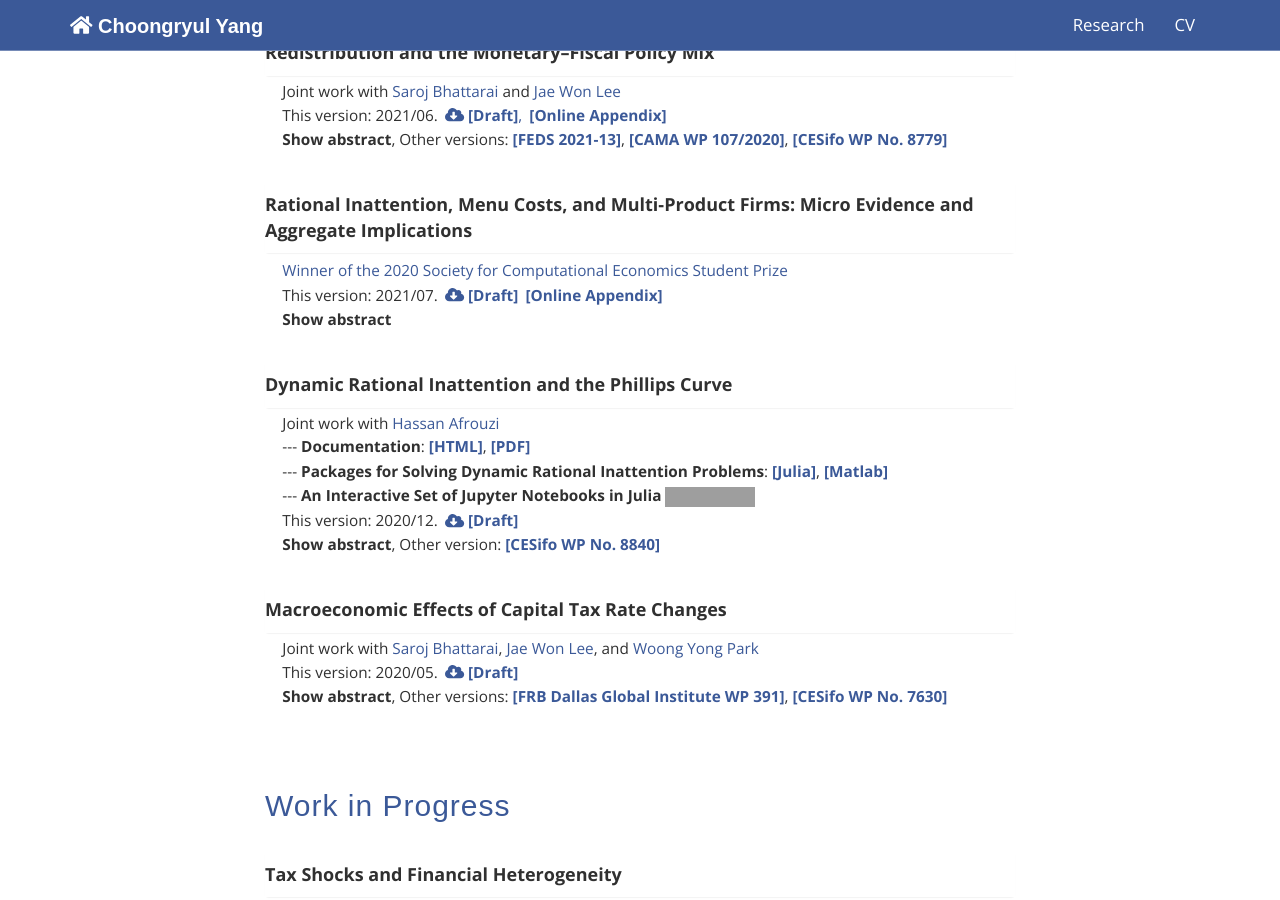
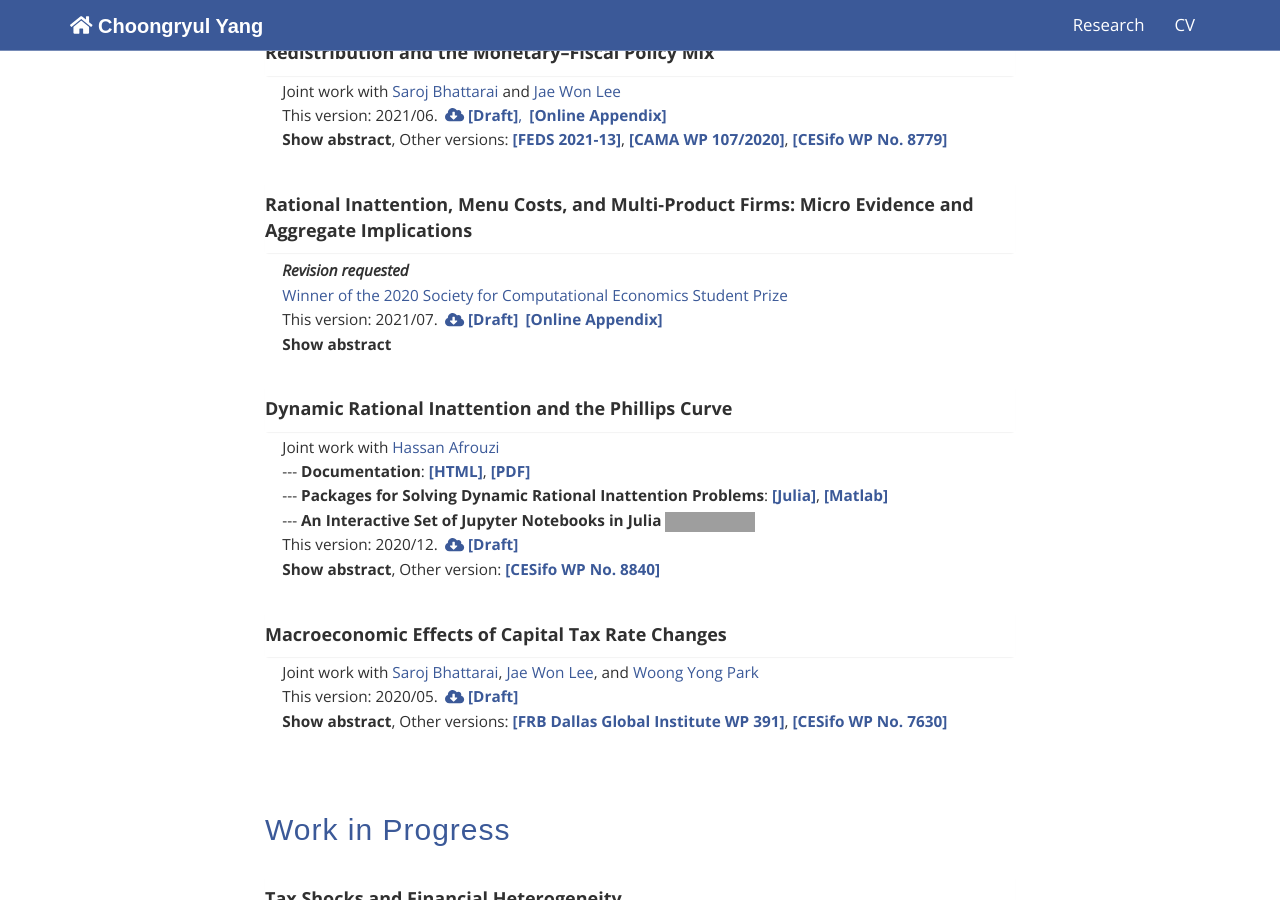
Before and after one commit to choongryulyang/choongryulyang.github.io, a Jekyll site: the page built from index.html, in a window 1280 px wide and 900 px high, scrolled down 1399 px. Built offline with Jekyll 4.4.1, drawn with Linux system fonts in a browser that asks for light colours; grey boxes are pictures that could not be loaded.

Commit message:
Update index.html

```diff
--- a/index.html
+++ b/index.html
@@ -310,6 +310,11 @@
 					<div class="panel-body">
 
 						<div style="font-size: 11.5pt; text-align: left; color: #303030; margin-left: 0.8em">
+
+						<p style="margin-bottom:0px; font-size: 11.5pt">
+						<a style="color: #303030">
+						<b><i>Revision requested</i></b>
+						</p>
 
 						<p style="margin-bottom:0px; font-size: 11.5pt">
 						<a style="color: #303030">
```
